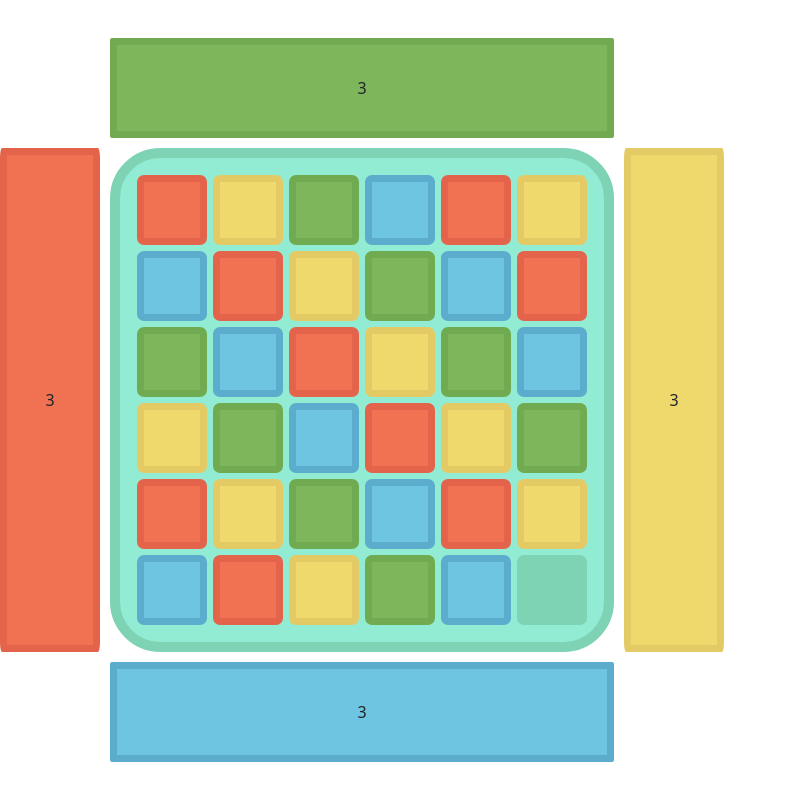
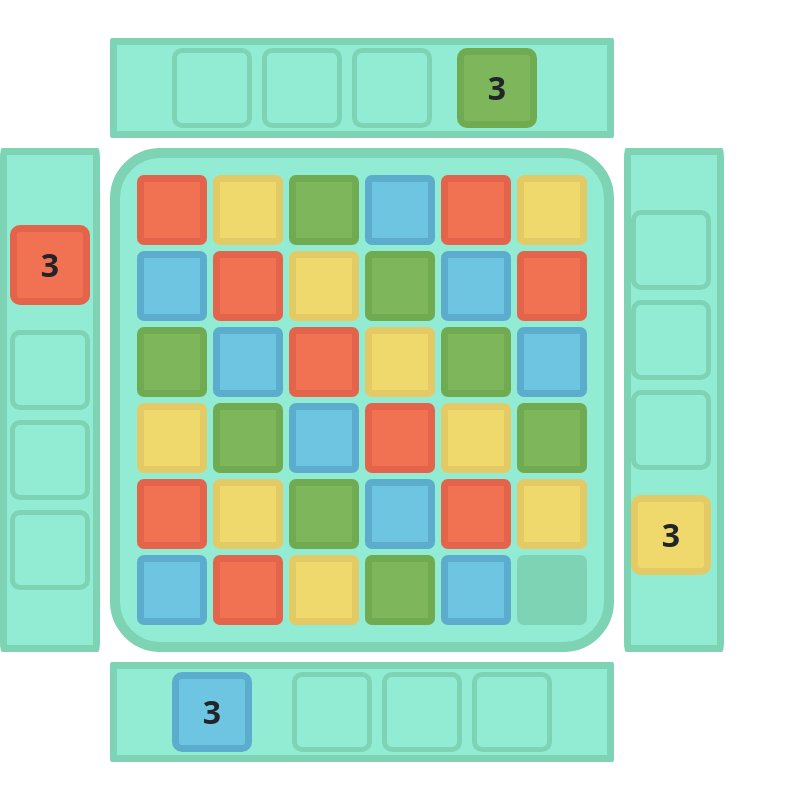
Before and after one commit to oliva-luca/switcher-web-implementation, a React (Vite) app: page /game in a window 1280 px wide. Shown: the whole page, without its empty margins (0-787 px from the left). Built offline with nearby package versions, Linux system fonts and the light colour scheme.

Commit message:
SWT-45 componente mazo de figuras agrgado + placeholder para figuras

```diff
--- a/src/containers/game/components/FigureBoard.css
+++ b/src/containers/game/components/FigureBoard.css
@@ -1,22 +1,14 @@
 .figureBoard {
   display: flex;
   justify-content: center;
+  align-content: center;
   align-items: center;
   background: #92ecd3;
-  border: 10px solid #7dd3b3;
+  border: 7px solid #7dd3b3;
   float: left;
   height: 100px;
   width: 504px;
   border-radius: 2px;
-  align-content: center;
-  align-items: center;
-}
-
-.figureGrid {
-  display: grid;
-  grid-template-columns: repeat(4, 50px);
-  grid-template-rows: 50px;
-  gap: 6px;
 }
 
 .figureBoardSide {
@@ -24,7 +16,7 @@
   justify-content: center;
   align-items: center;
   background: #92ecd3;
-  border: 10px solid #7dd3b3;
+  border: 7px solid #7dd3b3;
   float: left;
   height: 504px;
   width: 100px;
@@ -33,11 +25,48 @@
   align-items: center;
 }
 
-.figureGridSide {
+.figureGridBtm {
   display: grid;
-  grid-template-columns: repeat(6, 70px);
-  grid-template-rows: repeat(6, 70px);
-  gap: 6px;
+  grid-template-columns: 110px repeat(3, 80px);
+  grid-template-rows: 80px;
+  gap: 10px;
+}
+
+.figureGridTop {
+  display: grid;
+  grid-template-columns: repeat(3, 80px) 110px;
+  grid-template-rows: 80px;
+  gap: 10px;
+  justify-items: center;
+}
+
+.figureGridLft {
+  display: grid;
+  grid-template-columns: 80px;
+  grid-template-rows: 110px repeat(3, 80px);
+  gap: 10px;
+}
+
+.figureGridRgt {
+  display: grid;
+  grid-template-columns: 1fr;
+  grid-template-rows: repeat(3, 80px) 110px;
+  gap: 10px;
+}
+
+.figureDeck {
+  display: flex;
+  justify-content: center;
+  align-items: center;
+  background: #92ecd3;
+  border: 5px solid #7dd3b3;
+  height: 80px;
+  width: 80px;
+  border-radius: 10px;
+  align-content: center;
+  align-items: center;
+  font-size: xx-large;
+  font-weight: bold;
 }
 
 .ply1 {
--- a/src/containers/game/components/FigureBoard.tsx
+++ b/src/containers/game/components/FigureBoard.tsx
@@ -8,10 +8,38 @@ interface FigureBoardProp {
 const FigureBoard = ({ pos, deck }: FigureBoardProp) => {
   return (
     <>
-      {pos == "btm" && <div className="figureBoard ply1">{deck}</div>}
-      {pos == "rgt" && <div className="figureBoardSide ply2">{deck}</div>}
-      {pos == "top" && <div className="figureBoard ply3">{deck}</div>}
-      {pos == "lft" && <div className="figureBoardSide ply4">{deck}</div>}
+      {pos == "btm" && (
+        <div className="figureBoard figureGridBtm">
+          <div className="figureDeck ply1">{deck}</div>
+          <div className="figureDeck"></div>
+          <div className="figureDeck"></div>
+          <div className="figureDeck"></div>
+        </div>
+      )}
+      {pos == "rgt" && (
+        <div className="figureBoardSide figureGridRgt">
+          <div className="figureDeck"></div>
+          <div className="figureDeck"></div>
+          <div className="figureDeck"></div>
+          <div className="figureDeck ply2">{deck}</div>
+        </div>
+      )}
+      {pos == "top" && (
+        <div className="figureBoard figureGridTop">
+          <div className="figureDeck"></div>
+          <div className="figureDeck"></div>
+          <div className="figureDeck"></div>
+          <div className="figureDeck ply3">{deck}</div>
+        </div>
+      )}
+      {pos == "lft" && (
+        <div className="figureBoardSide figureGridLft">
+          <div className="figureDeck ply4">{deck}</div>
+          <div className="figureDeck"></div>
+          <div className="figureDeck"></div>
+          <div className="figureDeck"></div>
+        </div>
+      )}
     </>
   );
 };
```
Also changed, not shown: src/containers/game/components/FigureDeck.css (deleted), src/containers/game/components/FiigureDeck.tsx (deleted).
